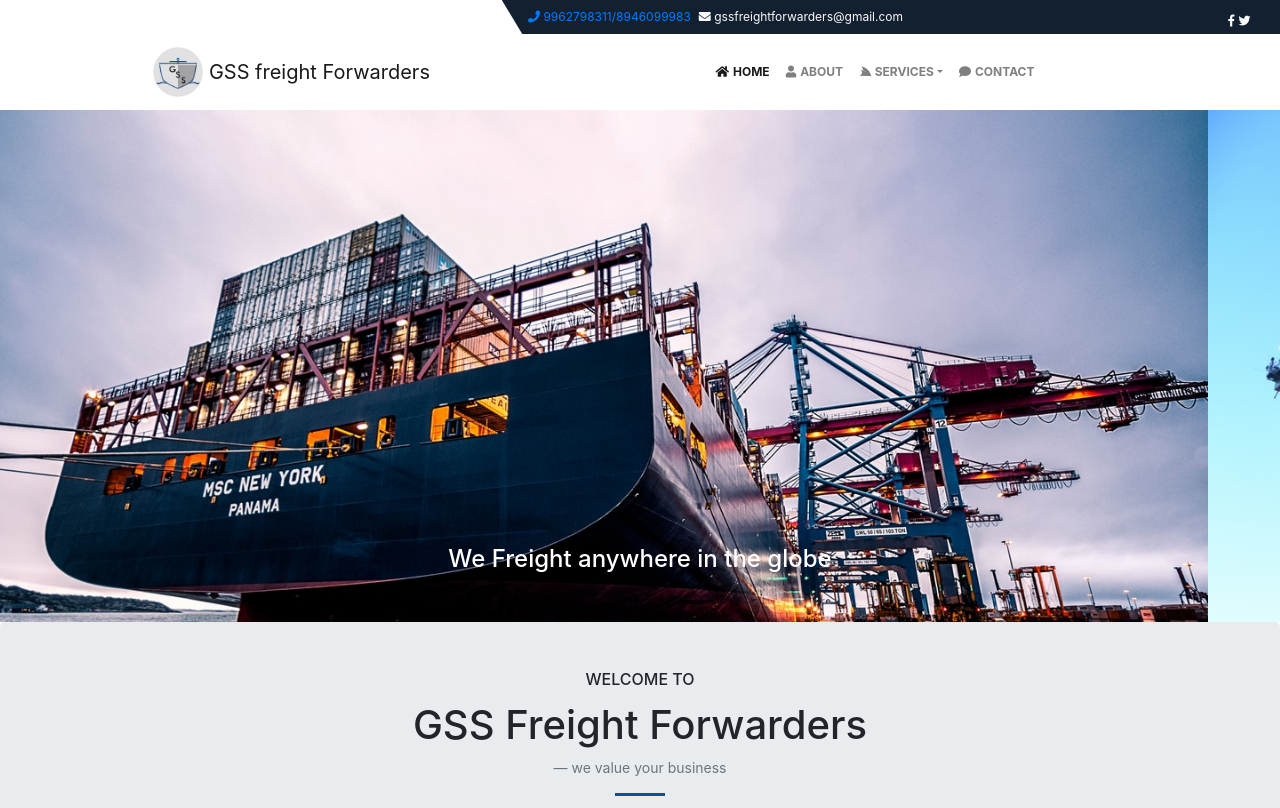
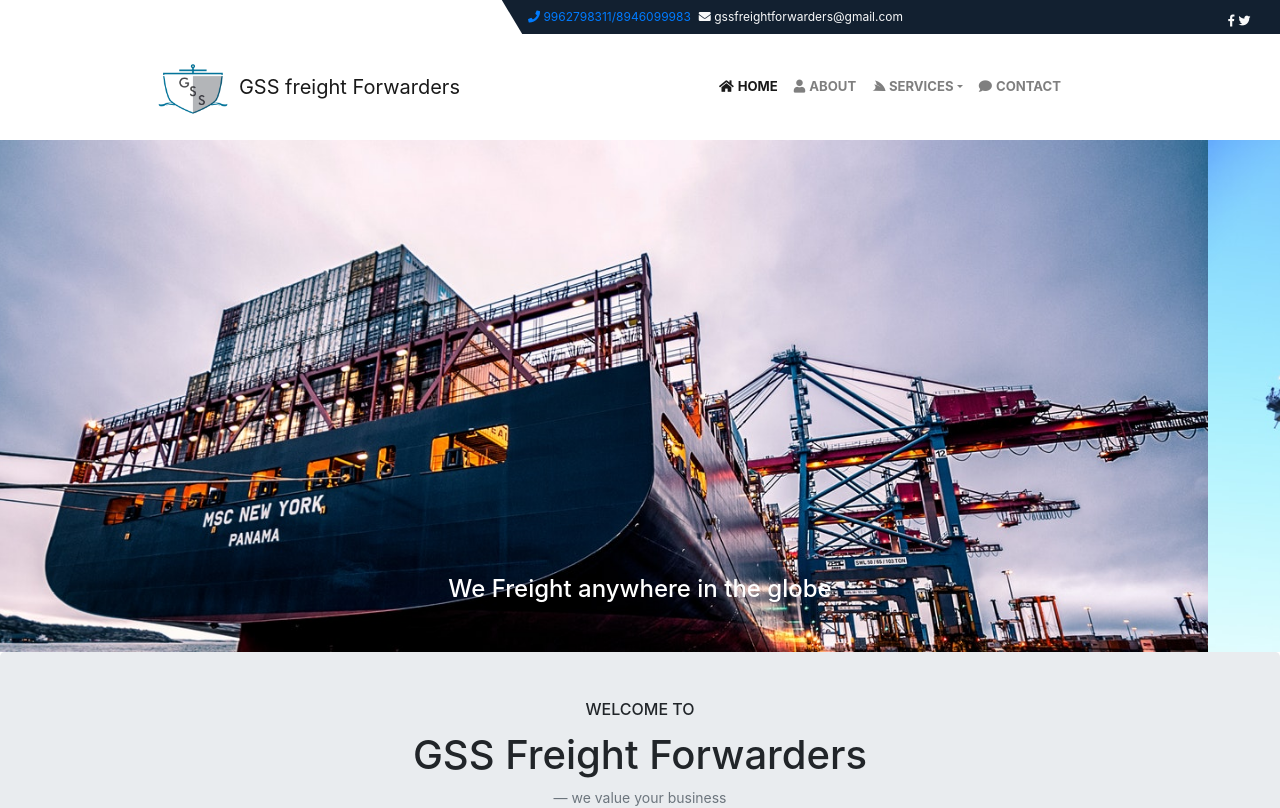
Before and after one commit to premkumar91/react-practise, a React (Create React App) app: page / in a window 1280 px wide. Shown: the top 808 px of the page. Built offline with nearby package versions, Linux system fonts and the light colour scheme.

Commit message:
tab and header logo change

```diff
--- a/public/index.html
+++ b/public/index.html
@@ -4,7 +4,7 @@
 <head>
   <meta charset="utf-8">
   <!-- <link rel="shortcut icon" href="%PUBLIC_URL%/favicon.ico"> -->
-  <link rel="shortcut icon" href="%PUBLIC_URL%/icon1.png">
+  <link rel="shortcut icon" href="%PUBLIC_URL%/icon4.png">
   <meta name="viewport" content="width=device-width, initial-scale=1, shrink-to-fit=no">
   <meta name="theme-color" content="#000000">
   <!--
--- a/src/components/header/Header.js
+++ b/src/components/header/Header.js
@@ -192,7 +192,7 @@ class Header extends React.Component{
         </div>
         <nav className="navbar navbar-expand-md navbar-light">
           <a className="navbar-brand logo-margin nav-logo" href="/">
-            <img src={this.state.website.logo} width="50" height="50" className="d-inline-block align-middle" alt=""/>
+            <img src={this.state.website.logo} className="d-inline-block align-middle header-icon-size" alt=""/>
             <span className="align-middle">{' '}{this.state.website.name}</span>
           </a>
           <ul className="ml-auto"/>
--- a/src/components/header/config.json
+++ b/src/components/header/config.json
@@ -94,6 +94,6 @@
         "twitter_page_link":"https://twitter.com/gssfreightforw1",
         "mobile_no":"9962798311/8946099983",
         "email":"gssfreightforwarders@gmail.com",
-        "logo":"icon1.png"
+        "logo":"icon4.png"
     }
 }
--- a/src/index.scss
+++ b/src/index.scss
@@ -1,6 +1,20 @@
+
 @media (min-width: 768px) {
     .logo-margin{
         margin-left: 11% !important;
+    }
+}
+@media (min-width: 768px) and (max-width:792px){
+    .header-icon-size{
+        width : 54px !important;
+        height: 54px !important;
+    }
+}
+
+@media (min-width: 797px){
+    .header-icon-size{
+        width : 80px !important;
+        height: 80px !important;
     }
 }
 .header-skew{
@@ -17,7 +31,7 @@
     }
 }
 .nav-cus-font{
-    font-size: 0.75rem;
+    font-size: 0.82rem;
 }
 .header-section{
     max-width: 100%;
@@ -107,3 +121,12 @@
 .footer-mb{
     margin-bottom: 0.75rem;
 }
+.header-icon-size{
+    width: 50px;
+    height: 50px;
+}
+@media (max-width:833px){
+    .nav-cus-font{
+        font-size: 0.75rem;
+    }
+}
```
